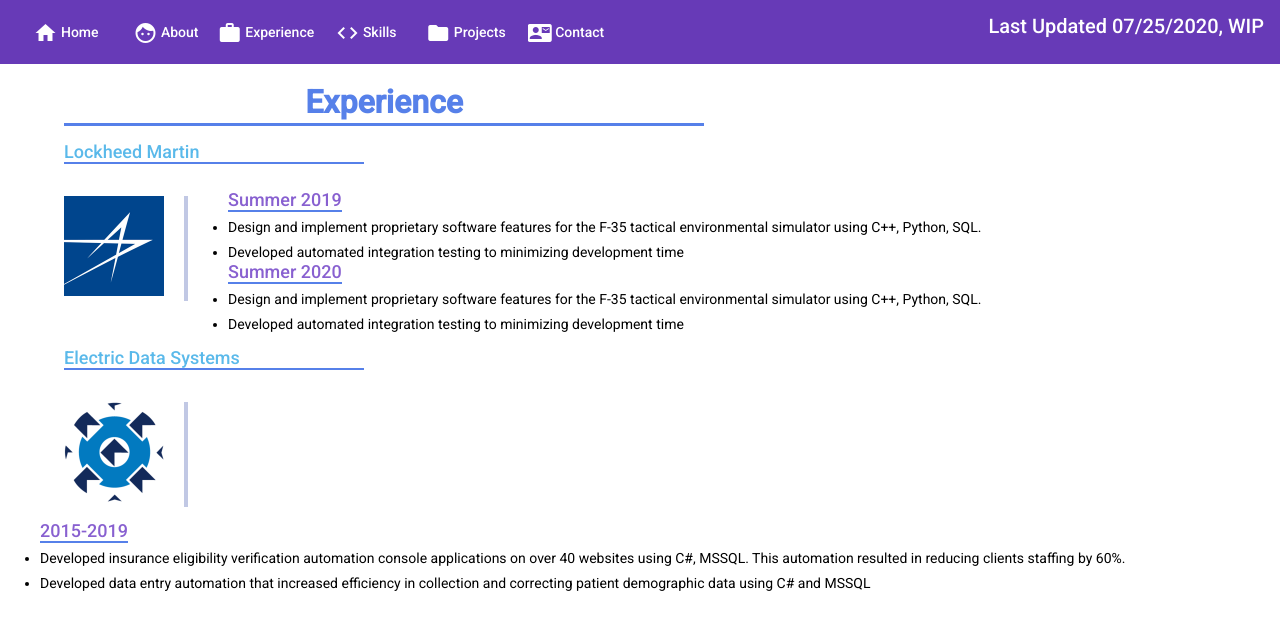
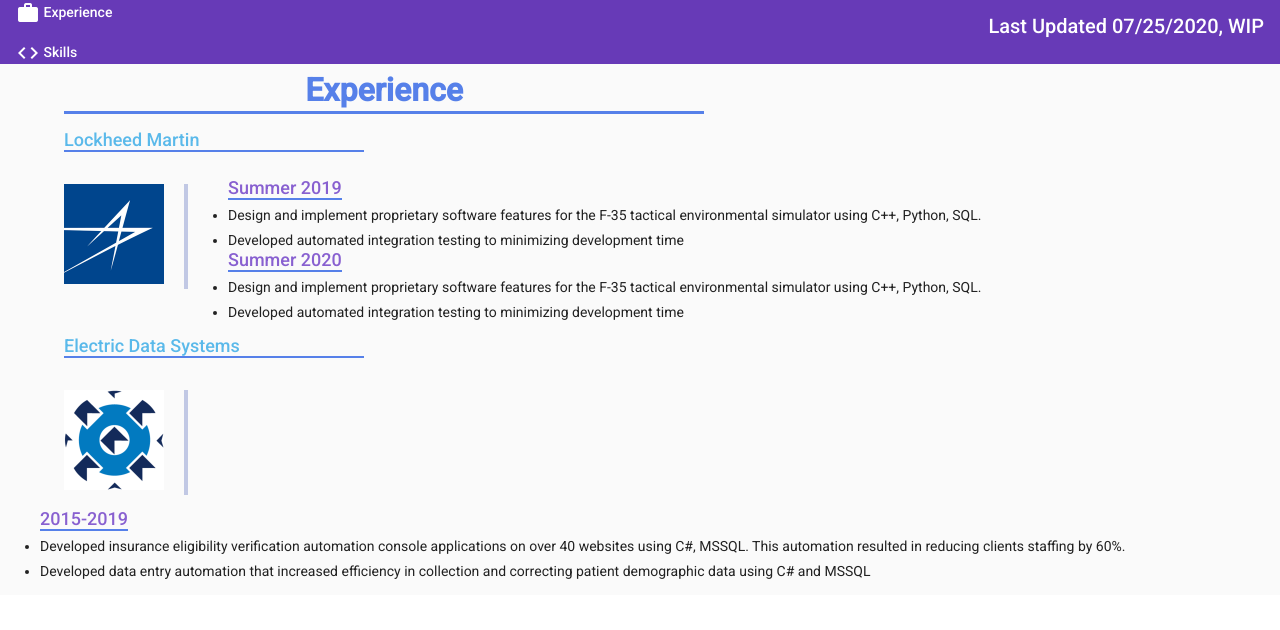
Before and after one commit to NickTidwell/ResumeSite, an Angular app: page / in a window 1280 px wide. Shown: the top 630 px of the page. Built offline with nearby package versions, Linux system fonts and the light colour scheme.

Commit message:
reactive sidebar

```diff
--- a/src/app/app.component.css
+++ b/src/app/app.component.css
@@ -30,3 +30,7 @@
 .spacer {
   flex: 1 1 auto;
 }
+
+.mat-button, .mat-icon-button, .mat-stroked-button, .mat-flat-button{
+  display: flex;
+}
--- a/src/app/app.component.html
+++ b/src/app/app.component.html
@@ -1,5 +1,8 @@
-<p>
+
+ <div>
+
  <mat-toolbar color="primary">
+    <div fxShow="true" fxHide.lt-md="true">
       <button mat-icon-button class="toolbar_menu_button" (click)="setPage('home')">
         <mat-icon>home</mat-icon> Home
       </button>
@@ -19,12 +22,43 @@
       <button mat-icon-button class="toolbar_menu_button" (click)="setPage('contact')">
         <mat-icon>contact_mail</mat-icon> Contact
       </button>
+    </div>
+
+      <div fxShow="true" fxHide.gt-sm="true">
+        <a href="#" (click)="sidenav.toggle()">
+          <mat-icon>menu</mat-icon>
+        </a>
+      </div>
       <span class="spacer"></span>
-
     <p>Last Updated 07/25/2020, WIP</p>
   </mat-toolbar>
-</p>
 
+  <mat-sidenav-container fxFlexFill class="example-container">
+    <mat-sidenav #sidenav fxLayout="column">
+      <div fxLayout="column">
+        <a (click)="sidenav.toggle()" href="#" mat-button>Close</a>
+        <button class="sideButton" mat-icon-button class="toolbar_menu_button" (click)="setPage('home')">
+          <mat-icon>home</mat-icon> Home
+        </button>
+        <button mat-icon-button class="toolbar_menu_button" (click)="setPage('about')">
+          <mat-icon>face</mat-icon> About
+        </button>
+
+        <button mat-icon-button class="toolbar_menu_button" (click)="setPage('experience')">
+          <mat-icon>work</mat-icon> Experience
+        </button>
+        <button mat-icon-button class="toolbar_menu_button" (click)="setPage('skills')">
+          <mat-icon>code</mat-icon> Skills
+        </button>
+        <button mat-icon-button class="toolbar_menu_button" (click)="setPage('projects')">
+          <mat-icon>folder</mat-icon> Projects
+        </button>
+        <button mat-icon-button class="toolbar_menu_button" (click)="setPage('contact')">
+          <mat-icon>contact_mail</mat-icon> Contact
+        </button>
+      </div>
+    </mat-sidenav>
+    <mat-sidenav-content fxFlexFill>
       <div *ngIf="currentPage ==='home'" class="background">
 
       <div class="center-header">
@@ -35,7 +69,11 @@
     </div>
     <skills *ngIf="currentPage === 'skills'"></skills>
     <experience *ngIf="currentPage === 'experience'"></experience>
-<projects *ngIf="currentPage === 'projects'"></projects>
+    <projects *ngIf="currentPage === 'projects'"></projects></mat-sidenav-content>
+  </mat-sidenav-container>
+</div>
+
+
 
 
 <router-outlet></router-outlet>
--- a/src/app/app.module.ts
+++ b/src/app/app.module.ts
@@ -11,6 +11,7 @@
 import { AppComponent } from './app.component';
 import { SkillsComponent } from '../components/skills/skills.component'
 import { BrowserAnimationsModule } from '@angular/platform-browser/animations';
+import { FlexLayoutModule } from '@angular/flex-layout';
 
 @NgModule({
   declarations: [
@@ -27,7 +28,8 @@
     MatIconModule,
     MatButtonModule,
     MatSidenavModule,
-MatGridListModule
+    FlexLayoutModule,
+    MatGridListModule
 
   ],
   providers: [],
```
Also changed, not shown: package.json (+3 -4 lines), 1 other file (tests, documents, lock files or other folders). Lines whose indentation alone changed are shown as unchanged.
